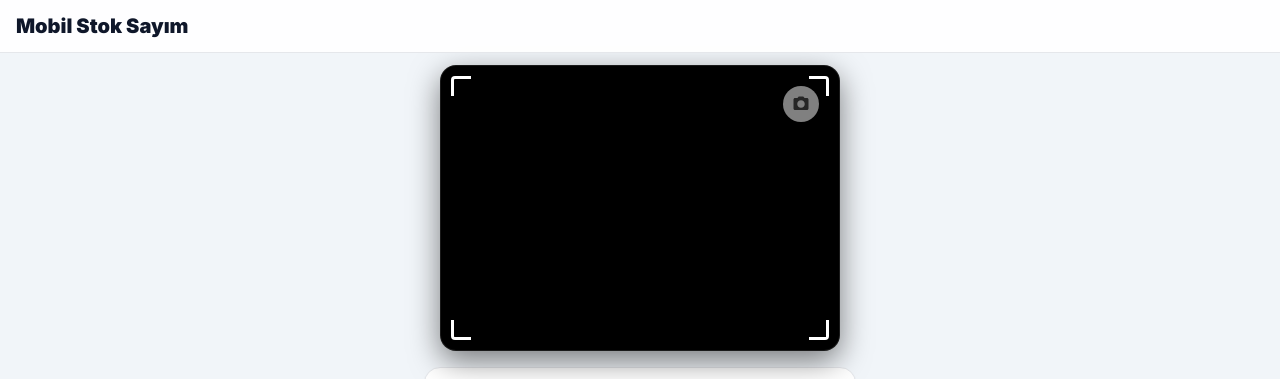
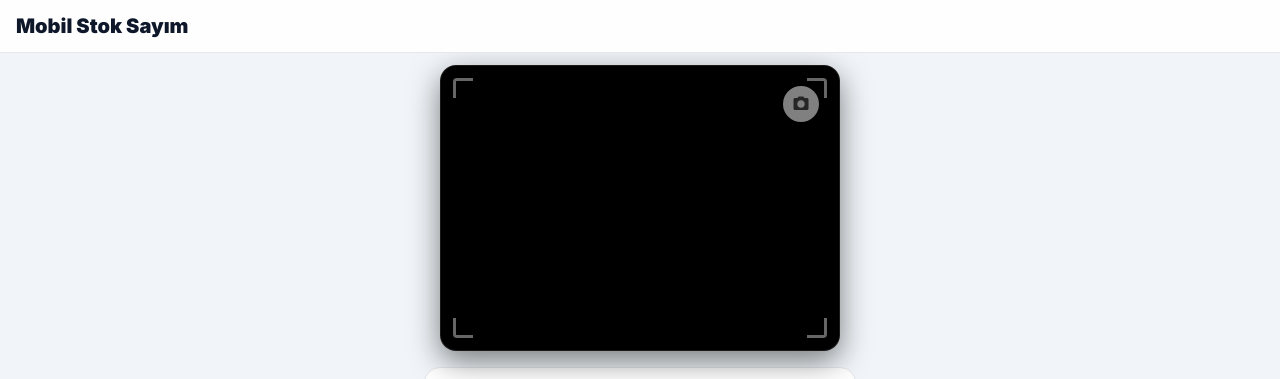
Before and after one commit to celalkale-gitcode/Ayakkabi_Erp, a Next.js app in the folder frontend/: page /dashboard/inventory in a window 1280 px wide. Shown: the top 379 px of the page. Built offline with nearby package versions, Linux system fonts and the light colour scheme.

Commit message:
Update BarcodeScanner.tsx

```diff
--- a/frontend/src/features/inventory/components/BarcodeScanner.tsx
+++ b/frontend/src/features/inventory/components/BarcodeScanner.tsx
@@ -53,6 +53,16 @@ export default function BarcodeScanner({ onResult }: any) {
     setScanning(false);
   };
 
+  // Köşe çizgileri için ortak stil (Transparan Beyaz)
+  const cornerStyle: React.CSSProperties = {
+    position: 'absolute',
+    width: '20px',
+    height: '20px',
+    borderColor: 'rgba(255, 255, 255, 0.4)', // %40 transparan beyaz
+    borderStyle: 'solid',
+    pointerEvents: 'none'
+  };
+
   return (
     <div style={{ width: '100%', maxWidth: '400px', margin: '0 auto' }}>
       <style>{`
@@ -79,11 +89,11 @@ export default function BarcodeScanner({ onResult }: any) {
           style={{ width: '100%', height: '100%', objectFit: 'cover' }}
         />
 
-        {/* KÖŞE ÇERÇEVELERİ */}
-        <div style={{ position: 'absolute', top: '10px', left: '10px', width: '20px', height: '20px', borderTop: '3px solid #fff', borderLeft: '3px solid #fff', borderRadius: '4px 0 0 0' }} />
-        <div style={{ position: 'absolute', top: '10px', right: '10px', width: '20px', height: '20px', borderTop: '3px solid #fff', borderRight: '3px solid #fff', borderRadius: '0 4px 0 0' }} />
-        <div style={{ position: 'absolute', bottom: '10px', left: '10px', width: '20px', height: '20px', borderBottom: '3px solid #fff', borderLeft: '3px solid #fff', borderRadius: '0 0 0 4px' }} />
-        <div style={{ position: 'absolute', bottom: '10px', right: '10px', width: '20px', height: '20px', borderBottom: '3px solid #fff', borderRight: '3px solid #fff', borderRadius: '0 0 4px 0' }} />
+        {/* TRANSPARAN KÖŞE ÇERÇEVELERİ */}
+        <div style={{ ...cornerStyle, top: '12px', left: '12px', borderTopWidth: '3px', borderLeftWidth: '3px', borderRadius: '4px 0 0 0' }} />
+        <div style={{ ...cornerStyle, top: '12px', right: '12px', borderTopWidth: '3px', borderRightWidth: '3px', borderRadius: '0 4px 0 0' }} />
+        <div style={{ ...cornerStyle, bottom: '12px', left: '12px', borderBottomWidth: '3px', borderLeftWidth: '3px', borderRadius: '0 0 0 4px' }} />
+        <div style={{ ...cornerStyle, bottom: '12px', right: '12px', borderBottomWidth: '3px', borderRightWidth: '3px', borderRadius: '0 0 4px 0' }} />
 
         {/* HAREKETLİ LAZER */}
         {scanning && !processing && (
@@ -124,7 +134,6 @@ export default function BarcodeScanner({ onResult }: any) {
               width: '36px',
               height: '36px',
               borderRadius: '50%',
-              // Şeffaflık korundu, renkler dinamik
               background: scanning ? 'rgba(255, 0, 0, 0.5)' : 'rgba(255, 255, 255, 0.5)',
               border: 'none',
               display: 'flex',
@@ -133,8 +142,8 @@ export default function BarcodeScanner({ onResult }: any) {
               cursor: 'pointer',
               zIndex: 30,
               transition: 'background 0.3s ease',
-              backdropFilter: 'blur(4px)', // Arka plan buzlu cam efekti
-              boxShadow: 'none', // Dışarı doğru olan tüm parlamalar kaldırıldı (Keskin kenar)
+              backdropFilter: 'blur(4px)',
+              boxShadow: 'none',
               outline: 'none'
             }}
           >
```
